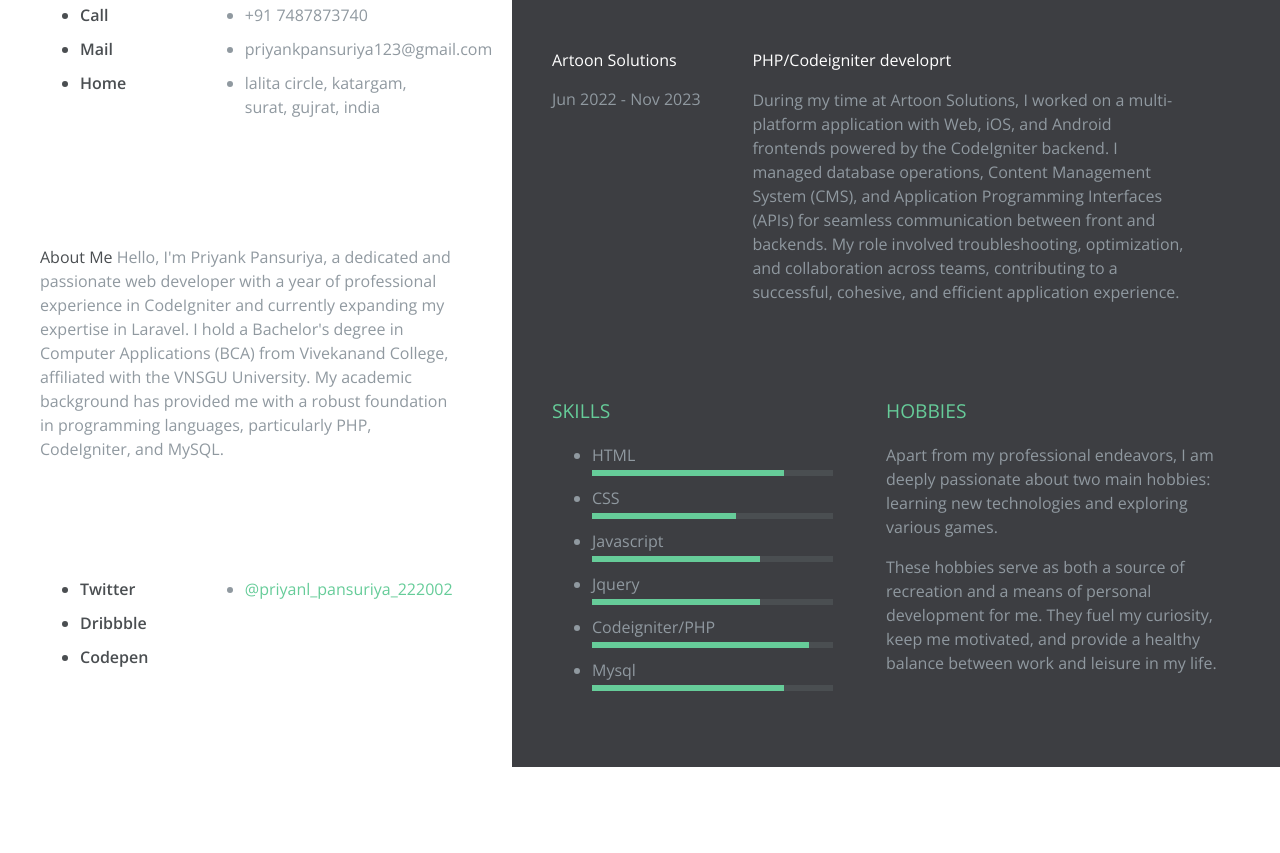
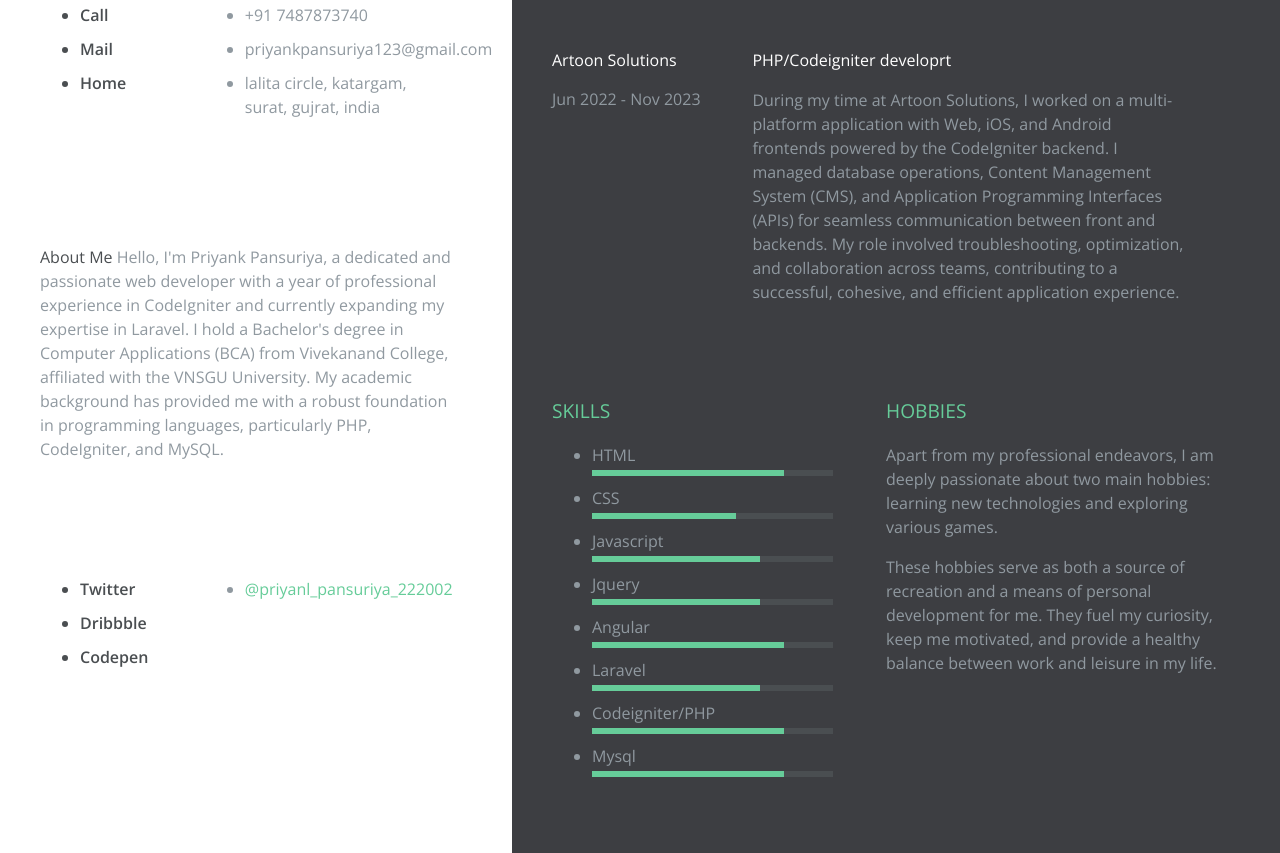
Before and after one commit to Priyank222/my-profile, a plain HTML site: page index.html in a window 1280 px wide. Shown: the part 359-1212 px from the top of the page. Before the commit the page ends 1126 px from the top, so only its background shows below. Drawn offline with nearby package versions, Linux system fonts and the light colour scheme.

Commit message:
Add Laravel and Angular to my portfolio

```diff
--- a/index.html
+++ b/index.html
@@ -228,6 +228,8 @@
               <li class="skill-percentage">CSS</li>
               <li class="skill-percentage">Javascript</li>
               <li class="skill-percentage">Jquery</li>
+              <li class="skill-percentage">Angular</li>
+              <li class="skill-percentage">Laravel</li>
               <li class="skill-percentage">Codeigniter/PHP</li>
               <li class="skill-percentage">Mysql</li>
             </ul>
--- a/style.css
+++ b/style.css
@@ -316,16 +316,20 @@
 	 animation: skill_4 0.6s ease;
 }
  .section-wrapper .skill-percentage:nth-child(5)::before {
-	 width: 90%;
+	 width: 80%;
 	 animation: skill_5 0.6s ease;
 }
  .section-wrapper .skill-percentage:nth-child(6)::before {
-	 width: 80%;
+	 width: 70%;
 	 animation: skill_6 0.6s ease;
 }
  .section-wrapper .skill-percentage:nth-child(7)::before {
 	 width: 80%;
 	 animation: skill_6 0.6s ease;
+}
+.section-wrapper .skill-percentage:nth-child(8)::before {
+	width: 80%;
+	animation: skill_6 0.6s ease;
 }
  @keyframes skill_1 {
 	 from {
```
